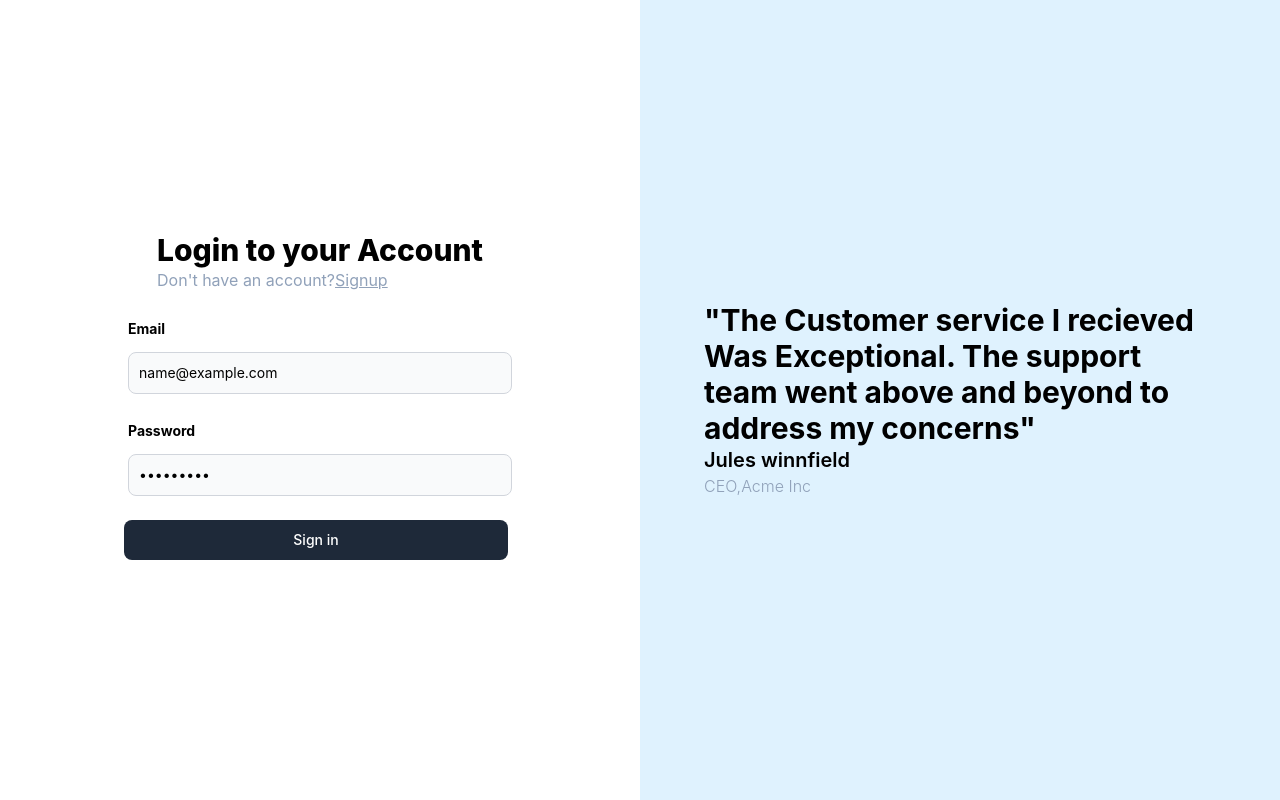
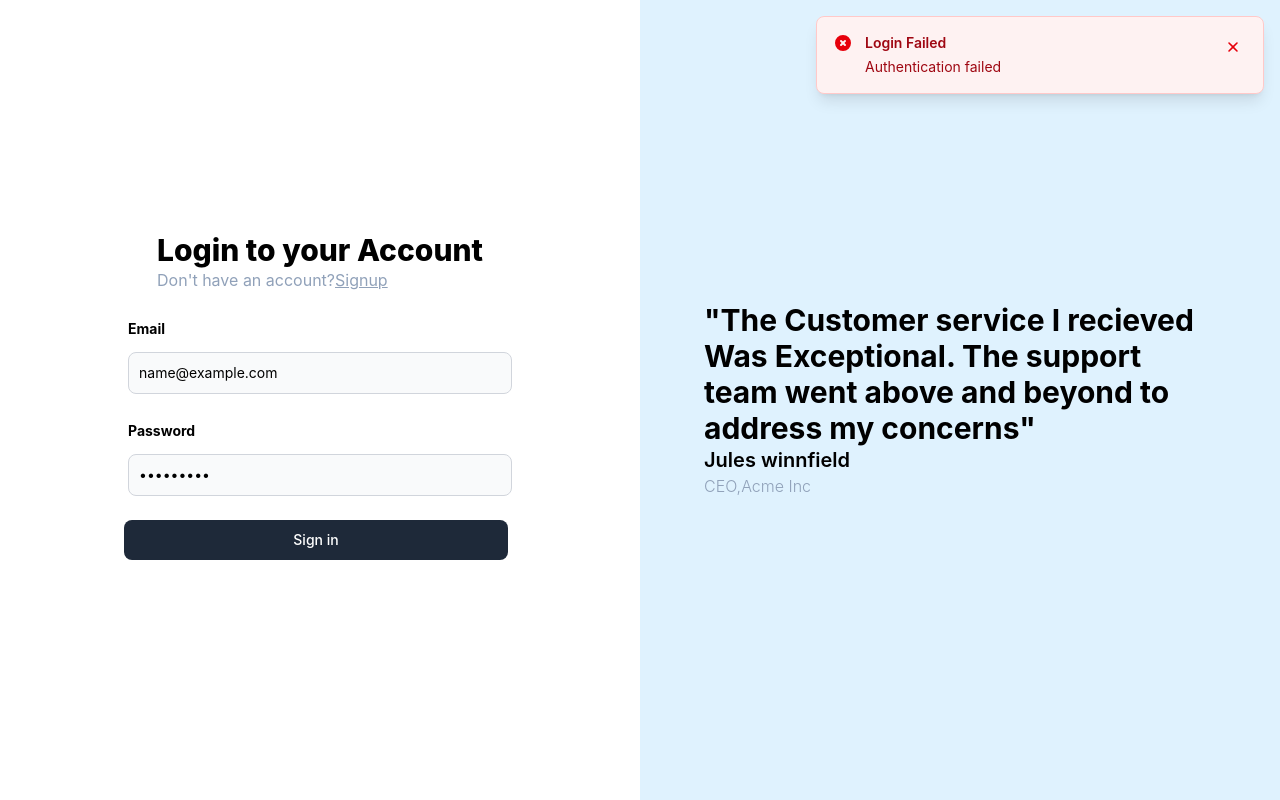
Before and after one commit to Dakshsharma1108/Medium, a React (Vite) app in the folder frontend/: page /signin in a window 1280 px wide. Both pictures are taken after typing "name@example.com", "Sample123" into the empty fields and a click on the button "Sign in". Built offline with nearby package versions, Linux system fonts and the light colour scheme; no server answers.

Commit message:
default alerts are changed in stylish alerts

```diff
--- a/frontend/src/Components/Alerts.tsx
+++ b/frontend/src/Components/Alerts.tsx
@@ -1,9 +1,229 @@
+import React, { useState, useEffect } from 'react';
 
+export interface AlertProps {
+  type: 'success' | 'error' | 'warning' | 'info';
+  title?: string;
+  message: string;
+  duration?: number;
+  onClose?: () => void;
+  closable?: boolean;
+}
 
-export const SuccessAlert = () => {
+export const Alert: React.FC<AlertProps> = ({
+  type,
+  title,
+  message,
+  duration = 5000,
+  onClose,
+  closable = true,
+}) => {
+  const [isVisible, setIsVisible] = useState(true);
+
+  useEffect(() => {
+    if (duration > 0) {
+      const timer = setTimeout(() => {
+        handleClose();
+      }, duration);
+
+      return () => clearTimeout(timer);
+    }
+  }, [duration]);
+
+  const handleClose = () => {
+    setIsVisible(false);
+    setTimeout(() => {
+      onClose?.();
+    }, 300); // Wait for animation to complete
+  };
+
+  const getAlertStyles = () => {
+    switch (type) {
+      case 'success':
+        return 'bg-green-50 border-green-200 text-green-800';
+      case 'error':
+        return 'bg-red-50 border-red-200 text-red-800';
+      case 'warning':
+        return 'bg-yellow-50 border-yellow-200 text-yellow-800';
+      case 'info':
+        return 'bg-blue-50 border-blue-200 text-blue-800';
+      default:
+        return 'bg-gray-50 border-gray-200 text-gray-800';
+    }
+  };
+
+  const getIconColor = () => {
+    switch (type) {
+      case 'success':
+        return 'text-green-600';
+      case 'error':
+        return 'text-red-600';
+      case 'warning':
+        return 'text-yellow-600';
+      case 'info':
+        return 'text-blue-600';
+      default:
+        return 'text-gray-600';
+    }
+  };
+
+  const getIcon = () => {
+    switch (type) {
+      case 'success':
+        return (
+          <svg className="w-5 h-5" fill="currentColor" viewBox="0 0 20 20">
+            <path fillRule="evenodd" d="M10 18a8 8 0 100-16 8 8 0 000 16zm3.707-9.293a1 1 0 00-1.414-1.414L9 10.586 7.707 9.293a1 1 0 00-1.414 1.414l2 2a1 1 0 001.414 0l4-4z" clipRule="evenodd" />
+          </svg>
+        );
+      case 'error':
+        return (
+          <svg className="w-5 h-5" fill="currentColor" viewBox="0 0 20 20">
+            <path fillRule="evenodd" d="M10 18a8 8 0 100-16 8 8 0 000 16zM8.707 7.293a1 1 0 00-1.414 1.414L8.586 10l-1.293 1.293a1 1 0 101.414 1.414L10 11.414l1.293 1.293a1 1 0 001.414-1.414L11.414 10l1.293-1.293a1 1 0 00-1.414-1.414L10 8.586 8.707 7.293z" clipRule="evenodd" />
+          </svg>
+        );
+      case 'warning':
+        return (
+          <svg className="w-5 h-5" fill="currentColor" viewBox="0 0 20 20">
+            <path fillRule="evenodd" d="M8.257 3.099c.765-1.36 2.722-1.36 3.486 0l5.58 9.92c.75 1.334-.213 2.98-1.742 2.98H4.42c-1.53 0-2.493-1.646-1.743-2.98l5.58-9.92zM11 13a1 1 0 11-2 0 1 1 0 012 0zm-1-8a1 1 0 00-1 1v3a1 1 0 002 0V6a1 1 0 00-1-1z" clipRule="evenodd" />
+          </svg>
+        );
+      case 'info':
+        return (
+          <svg className="w-5 h-5" fill="currentColor" viewBox="0 0 20 20">
+            <path fillRule="evenodd" d="M18 10a8 8 0 11-16 0 8 8 0 0116 0zm-7-4a1 1 0 11-2 0 1 1 0 012 0zM9 9a1 1 0 000 2v3a1 1 0 001 1h1a1 1 0 100-2v-3a1 1 0 00-1-1H9z" clipRule="evenodd" />
+          </svg>
+        );
+      default:
+        return null;
+    }
+  };
+
+  if (!isVisible) return null;
+
   return (
-    <div className="mt-2 bg-teal-500 border border-teal-200 text-sm text-teal-800 rounded-lg p-4 dark:bg-teal-100 dark:border-teal-900 dark:text-teal-500" role="alert"  aria-labelledby="hs-soft-color-success-label">
-  <span id="hs-soft-color-success-label" className="font-bold">Success</span> alert! You should check in on some of those fields below.
-</div>
-  )
+    <div className={`fixed top-4 right-4 z-50 max-w-md w-full transform transition-all duration-300 ease-in-out ${isVisible ? 'translate-x-0 opacity-100' : 'translate-x-full opacity-0'}`}>
+      <div className={`border rounded-lg p-4 shadow-lg ${getAlertStyles()}`}>
+        <div className="flex items-start">
+          <div className={`flex-shrink-0 ${getIconColor()}`}>
+            {getIcon()}
+          </div>
+          <div className="ml-3 flex-1">
+            {title && (
+              <h3 className="text-sm font-semibold mb-1">
+                {title}
+              </h3>
+            )}
+            <p className="text-sm">
+              {message}
+            </p>
+          </div>
+          {closable && (
+            <div className="ml-auto pl-3">
+              <button
+                onClick={handleClose}
+                className={`inline-flex rounded-md p-1.5 focus:outline-none focus:ring-2 focus:ring-offset-2 ${getIconColor()} hover:bg-opacity-20 hover:bg-current`}
+              >
+                <svg className="w-4 h-4" fill="currentColor" viewBox="0 0 20 20">
+                  <path fillRule="evenodd" d="M4.293 4.293a1 1 0 011.414 0L10 8.586l4.293-4.293a1 1 0 111.414 1.414L11.414 10l4.293 4.293a1 1 0 01-1.414 1.414L10 11.414l-4.293 4.293a1 1 0 01-1.414-1.414L8.586 10 4.293 5.707a1 1 0 010-1.414z" clipRule="evenodd" />
+                </svg>
+              </button>
+            </div>
+          )}
+        </div>
+      </div>
+    </div>
+  );
+};
+
+// Alert Context for global alert management
+interface AlertContextType {
+  showAlert: (alert: Omit<AlertProps, 'onClose'>) => void;
+  showSuccess: (message: string, title?: string) => void;
+  showError: (message: string, title?: string) => void;
+  showWarning: (message: string, title?: string) => void;
+  showInfo: (message: string, title?: string) => void;
 }
+
+const AlertContext = React.createContext<AlertContextType | null>(null);
+
+export const useAlert = () => {
+  const context = React.useContext(AlertContext);
+  if (!context) {
+    throw new Error('useAlert must be used within an AlertProvider');
+  }
+  return context;
+};
+
+interface AlertState extends AlertProps {
+  id: string;
+}
+
+export const AlertProvider: React.FC<{ children: React.ReactNode }> = ({ children }) => {
+  const [alerts, setAlerts] = useState<AlertState[]>([]);
+
+  const showAlert = (alert: Omit<AlertProps, 'onClose'>) => {
+    const id = Math.random().toString(36).substr(2, 9);
+    const newAlert: AlertState = {
+      ...alert,
+      id,
+      onClose: () => removeAlert(id),
+    };
+    setAlerts(prev => [...prev, newAlert]);
+  };
+
+  const removeAlert = (id: string) => {
+    setAlerts(prev => prev.filter(alert => alert.id !== id));
+  };
+
+  const showSuccess = (message: string, title?: string) => {
+    showAlert({ type: 'success', message, title });
+  };
+
+  const showError = (message: string, title?: string) => {
+    showAlert({ type: 'error', message, title });
+  };
+
+  const showWarning = (message: string, title?: string) => {
+    showAlert({ type: 'warning', message, title });
+  };
+
+  const showInfo = (message: string, title?: string) => {
+    showAlert({ type: 'info', message, title });
+  };
+
+  return (
+    <AlertContext.Provider value={{ showAlert, showSuccess, showError, showWarning, showInfo }}>
+      {children}
+      {alerts.map(alert => (
+        <Alert key={alert.id} {...alert} />
+      ))}
+    </AlertContext.Provider>
+  );
+};
+
+// Utility functions for direct use without context
+export const createAlert = {
+  success: (message: string, title?: string, duration?: number) => ({
+    type: 'success' as const,
+    message,
+    title,
+    duration,
+  }),
+  error: (message: string, title?: string, duration?: number) => ({
+    type: 'error' as const,
+    message,
+    title,
+    duration,
+  }),
+  warning: (message: string, title?: string, duration?: number) => ({
+    type: 'warning' as const,
+    message,
+    title,
+    duration,
+  }),
+  info: (message: string, title?: string, duration?: number) => ({
+    type: 'info' as const,
+    message,
+    title,
+    duration,
+  }),
+};
--- a/frontend/src/Components/FullBlog.tsx
+++ b/frontend/src/Components/FullBlog.tsx
@@ -5,6 +5,27 @@ import { Avatar } from "./BlogCard"
 
 
 export const FullBlog = ({blog}:{blog:Blog}) => {
+  // Format date as "2nd December 2023"
+  const formatDate = (dateString: string) => {
+    const date = new Date(dateString);
+    const day = date.getDate();
+    const month = date.toLocaleString('en-US', { month: 'long' });
+    const year = date.getFullYear();
+
+    // Add ordinal suffix to day
+    const getOrdinalSuffix = (day: number) => {
+      if (day > 3 && day < 21) return 'th';
+      switch (day % 10) {
+        case 1: return 'st';
+        case 2: return 'nd';
+        case 3: return 'rd';
+        default: return 'th';
+      }
+    };
+
+    return `${day}${getOrdinalSuffix(day)} ${month} ${year}`;
+  };
+
   return (
    <div>
         <AppBar />
@@ -15,7 +36,7 @@ export const FullBlog = ({blog}:{blog:Blog}) => {
                         {blog.title}
                     </div>
                     <div className="text-slate-500 pt-2">
-                        Post on 2nd December 2023
+                        Published on {formatDate(blog.createdAt)}
                     </div>
                     <div className="pt-4">
                         {blog.content}
--- a/frontend/src/hooks/useAuthProtection.tsx
+++ b/frontend/src/hooks/useAuthProtection.tsx
@@ -2,6 +2,7 @@ import { useEffect, useState } from 'react';
 import { useNavigate, useLocation } from 'react-router-dom';
 import axios from 'axios';
 import { Api } from '../config';
+import { useAlert } from '../Components/Alerts';
 
 interface User {
   id: string;
@@ -24,6 +25,7 @@ export const useAuthProtection = () => {
 
   const navigate = useNavigate();
   const location = useLocation();
+  const { showError, showInfo } = useAlert();
 
   // Check if user is authenticated on component mount
   useEffect(() => {
@@ -69,6 +71,7 @@ export const useAuthProtection = () => {
       }
     } catch (error) {
       console.error('Auth check failed:', error);
+      showError('Session expired. Please login again.', 'Session Expired');
       // Remove invalid token
       localStorage.removeItem('token');
       setAuthState({
@@ -96,6 +99,7 @@ export const useAuthProtection = () => {
       user: null,
       loading: false,
     });
+    showInfo('You have been logged out successfully.', 'Logged Out');
     navigate('/signin');
   };
 
```
Also changed, not shown: frontend/src/App.tsx (+5 -2 lines), frontend/src/Components/AppBar.tsx (+32 -12 lines), frontend/src/hooks/index.tsx (+14 -4 lines), 1 other file (tests, documents, lock files or other folders).
